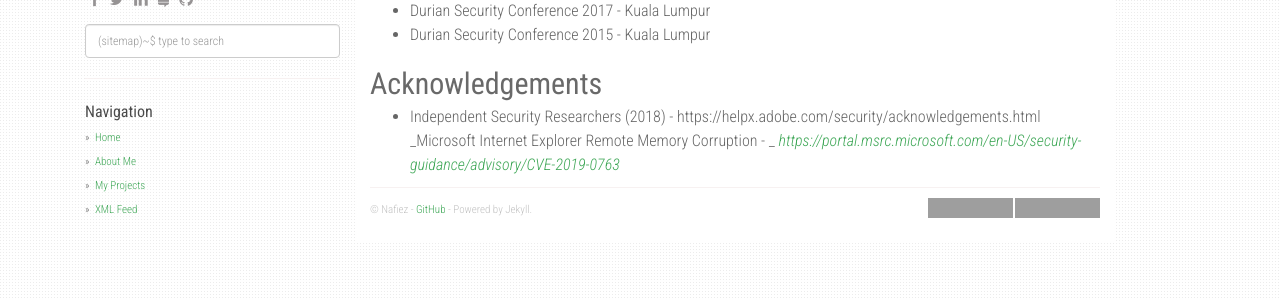
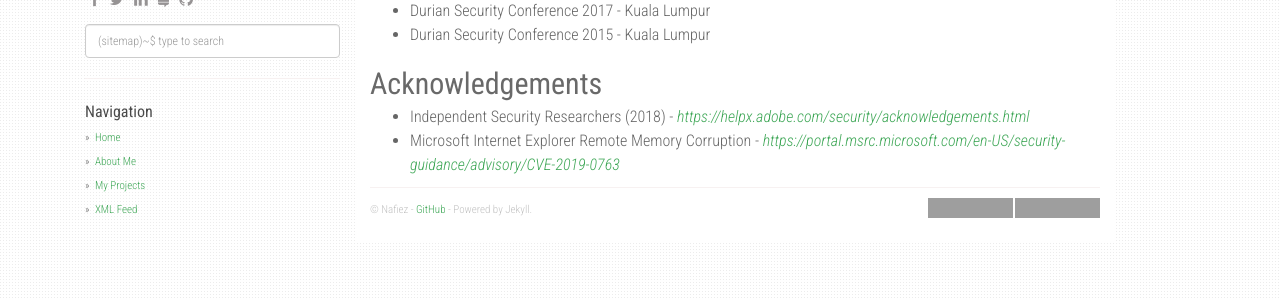
Before and after one commit to FazliMolaJan/nafiez.github.io, a Jekyll site: the page built from about.md, in a window 1280 px wide, cut to the strip 303-603 px from the top of the page. Built offline with Jekyll 4.4.1, drawn with Linux system fonts in a browser that asks for light colours; nearby versions of some CDN libraries; part of the change alters nothing that is shown; grey boxes are pictures that could not be loaded.

```diff
--- a/about.md
+++ b/about.md
@@ -19,5 +19,5 @@ Local (Malaysia) Conference
 
 Acknowledgements
 ---
-- Independent Security Researchers (2018) - https://helpx.adobe.com/security/acknowledgements.html
-_Microsoft Internet Explorer Remote Memory Corruption - _ [_https://portal.msrc.microsoft.com/en-US/security-guidance/advisory/CVE-2019-0763_](https://portal.msrc.microsoft.com/en-US/security-guidance/advisory/CVE-2019-0763)
+- Independent Security Researchers (2018) - [_https://helpx.adobe.com/security/acknowledgements.html_](https://helpx.adobe.com/security/acknowledgements.html)
+- Microsoft Internet Explorer Remote Memory Corruption - [_https://portal.msrc.microsoft.com/en-US/security-guidance/advisory/CVE-2019-0763_](https://portal.msrc.microsoft.com/en-US/security-guidance/advisory/CVE-2019-0763)
```
